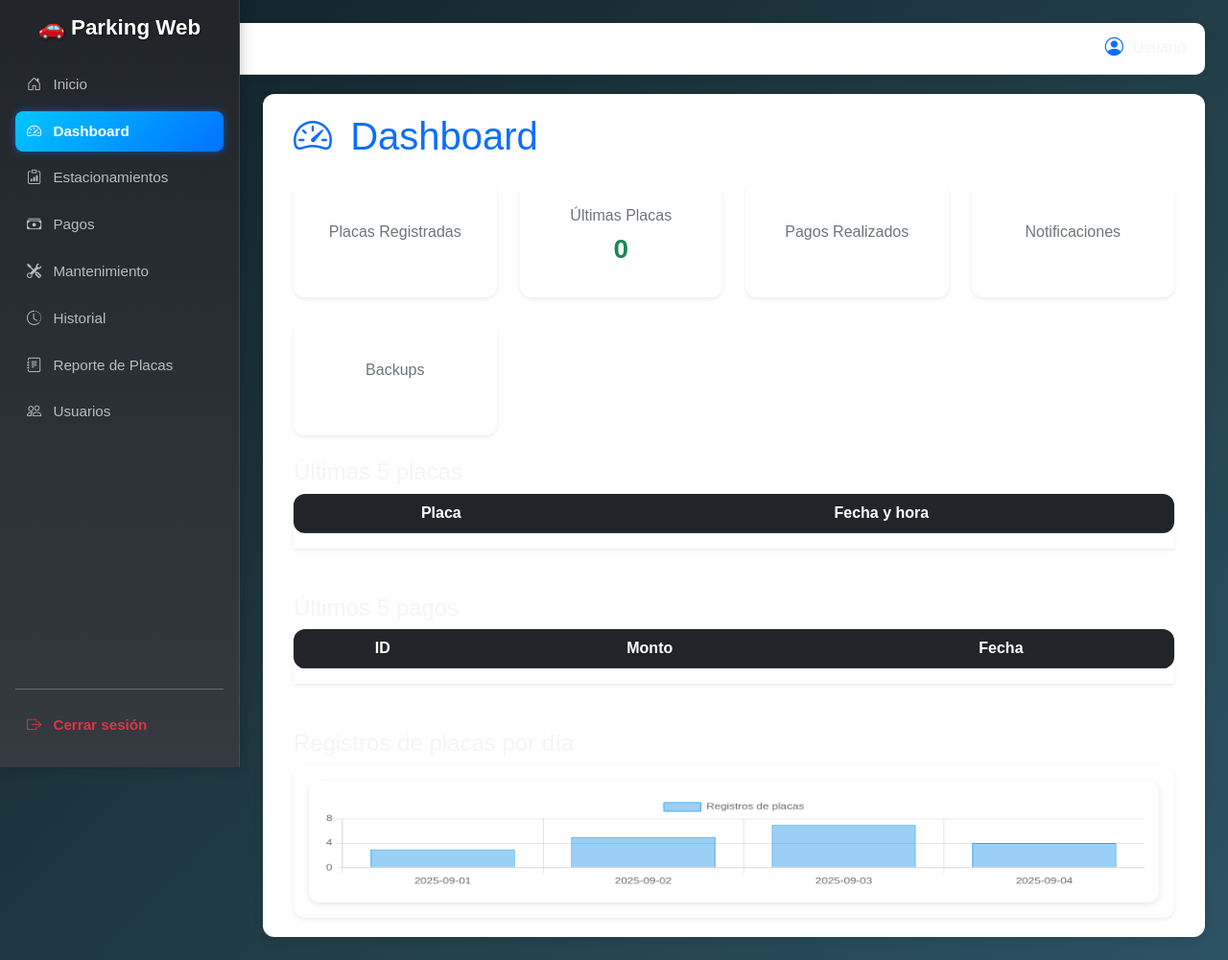
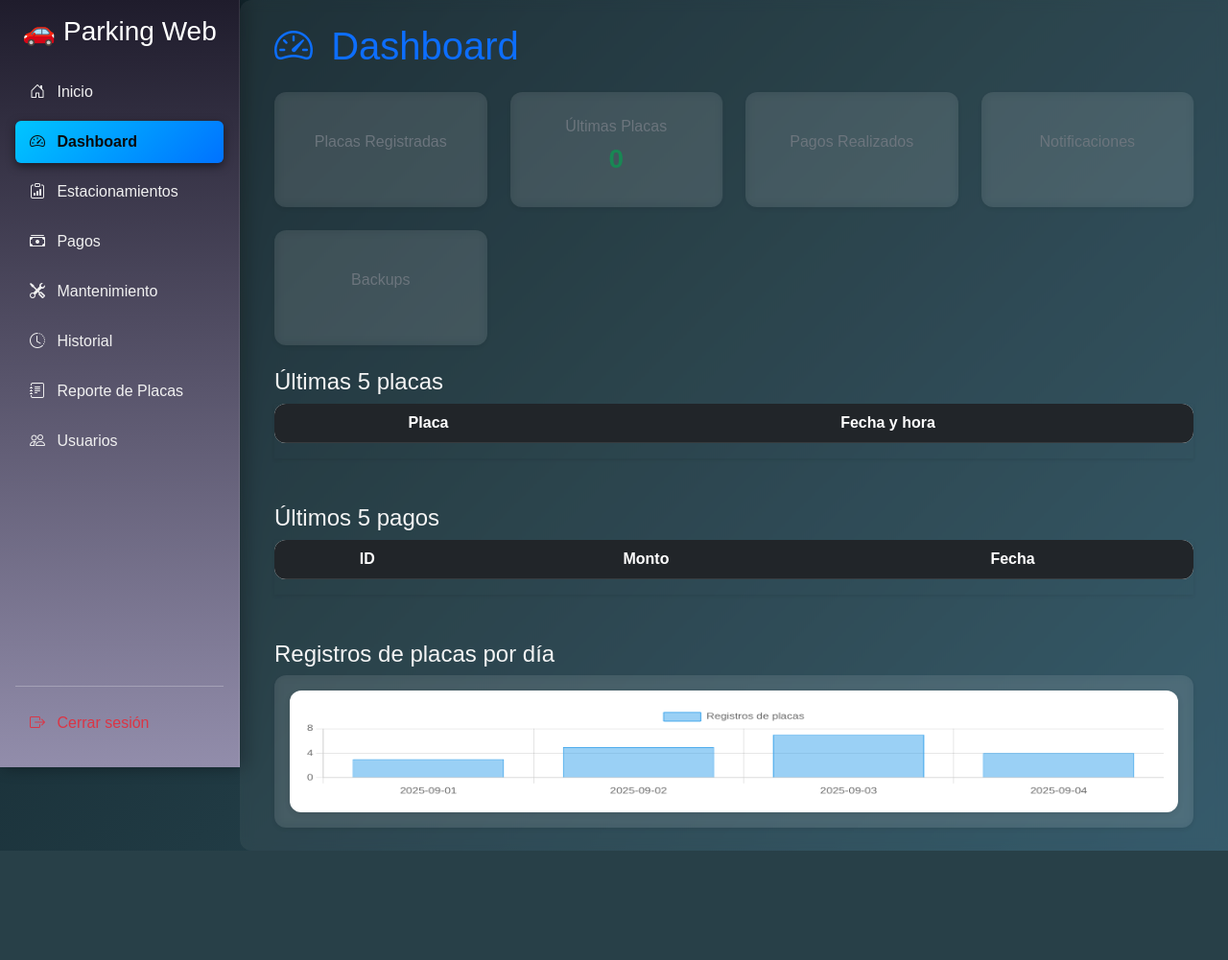
Before and after one commit to AQP-Connectivity/Proyecto-con-Python, a Flask app: page /dashboard in a window 1280 px wide. Shown: the whole page at 96% size. After the commit the page ends 887 px from the top, so only its background shows below. Run offline with Flask 3, Linux system fonts and the light colour scheme; lists and menus that the app fills with data are empty.

Commit message:
Revert "Update base.html"

```diff
--- a/Estructura del Proyecto/templates/base.html
+++ b/Estructura del Proyecto/templates/base.html
@@ -15,99 +15,13 @@
   <!-- Favicon -->
   <link rel="icon" href="{{ url_for('static', filename='favicon.ico') }}">
 
-  <style>
-    body {
-      background-color: #f4f6f9;
-    }
-
-    /* Sidebar */
-    #sidebar {
-      width: 250px;
-      background: linear-gradient(180deg, #212529, #343a40);
-      transition: all 0.3s;
-      box-shadow: 2px 0 12px rgba(0,0,0,0.2);
-    }
-
-    #sidebar h3 {
-      font-weight: bold;
-      font-size: 1.4rem;
-      text-shadow: 1px 1px 3px rgba(0,0,0,0.5);
-    }
-
-    #sidebar .nav-link {
-      color: #bbb;
-      border-radius: 8px;
-      margin-bottom: 6px;
-      transition: all 0.2s ease-in-out;
-      padding: 10px 12px;
-      font-size: 0.95rem;
-    }
-
-    #sidebar .nav-link:hover {
-      background-color: #495057;
-      color: #fff;
-      transform: translateX(5px);
-    }
-
-    #sidebar .nav-link.active {
-      background-color: #0d6efd;
-      color: #fff !important;
-      font-weight: bold;
-      box-shadow: 0 0 8px rgba(13,110,253,0.6);
-    }
-
-    /* Topbar */
-    #topbar {
-      background: #fff;
-      border-bottom: 1px solid #ddd;
-      padding: 12px 20px;
-      display: flex;
-      justify-content: space-between;
-      align-items: center;
-      border-radius: 10px;
-      margin-bottom: 20px;
-      box-shadow: 0 2px 8px rgba(0,0,0,0.05);
-    }
-
-    #topbar h4 {
-      margin: 0;
-      font-weight: 600;
-      color: #333;
-    }
-
-    #topbar .user-info {
-      display: flex;
-      align-items: center;
-      gap: 10px;
-    }
-
-    #topbar .user-info i {
-      font-size: 1.2rem;
-      color: #0d6efd;
-    }
-
-    /* Contenido */
-    #content {
-      background: #fff;
-      border-radius: 12px;
-      padding: 20px;
-      box-shadow: 0 4px 12px rgba(0,0,0,0.08);
-      animation: fadeIn 0.5s ease-in-out;
-    }
-
-    @keyframes fadeIn {
-      from {opacity: 0; transform: translateY(10px);}
-      to {opacity: 1; transform: translateY(0);}
-    }
-  </style>
-
   <!-- CSS específico de cada página -->
   {% block extra_css %}{% endblock %}
 </head>
 <body class="d-flex">
 
   <!-- Sidebar -->
-  <nav id="sidebar" class="d-flex flex-column p-3 text-white vh-100">
+  <nav id="sidebar" class="d-flex flex-column p-3 bg-dark text-white vh-100">
     <h3 class="text-white mb-4 text-center">🚗 Parking Web</h3>
     <ul class="nav nav-pills flex-column mb-auto">
       <li class="nav-item">
@@ -152,26 +66,14 @@
       </li>
     </ul>
     <hr />
-    <a href="{{ url_for('login') }}" class="nav-link text-danger fw-bold">
+    <a href="{{ url_for('login') }}" class="nav-link text-danger">
       <i class="bi bi-box-arrow-right me-2"></i> Cerrar sesión
     </a>
   </nav>
 
   <!-- Contenido principal -->
-  <div class="flex-grow-1 p-4">
-    <!-- Topbar -->
-    <div id="topbar">
-      <h4>Panel de Control</h4>
-      <div class="user-info">
-        <i class="bi bi-person-circle"></i>
-        <span>Usuario</span>
-      </div>
-    </div>
-
-    <!-- Contenido dinámico -->
-    <div id="content">
-      {% block content %}{% endblock %}
-    </div>
+  <div id="content" class="flex-grow-1 p-4">
+    {% block content %}{% endblock %}
   </div>
 
   <!-- Bootstrap JS -->
```
